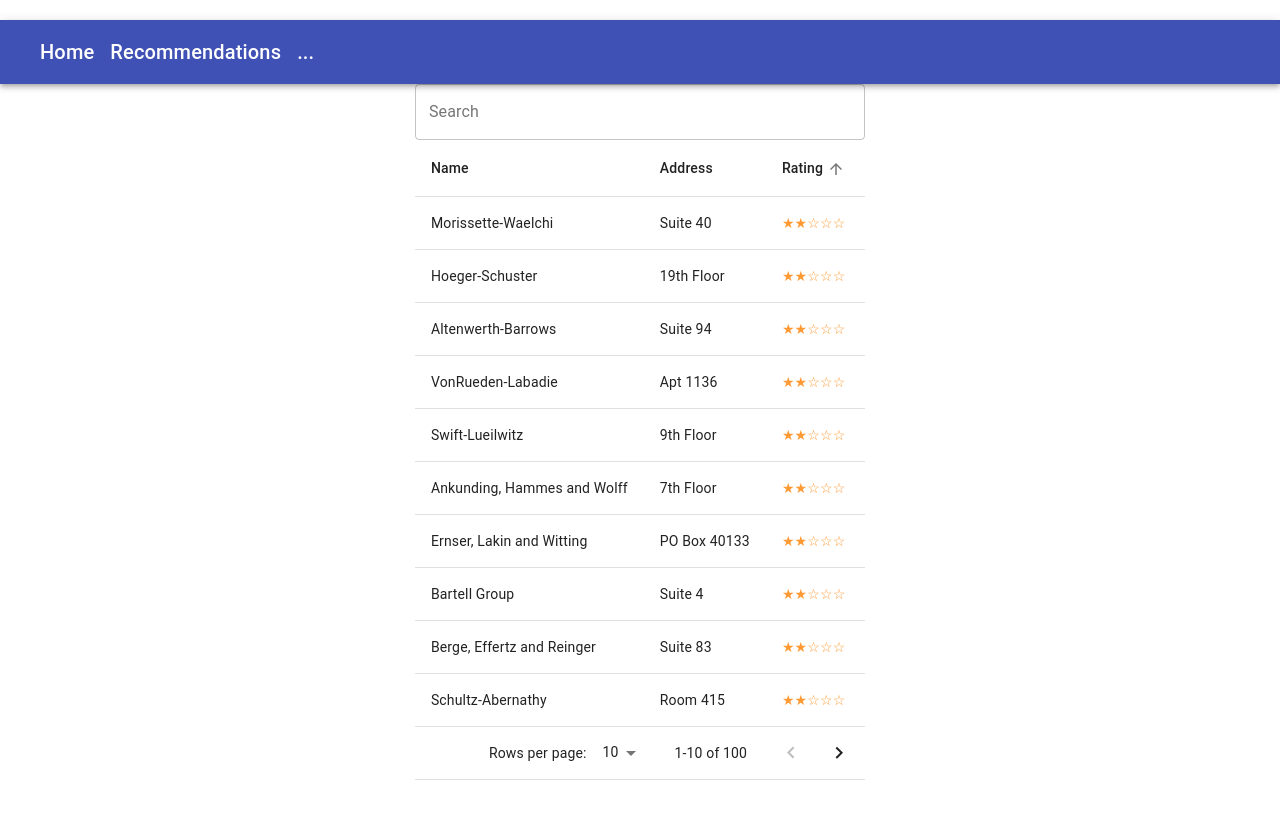
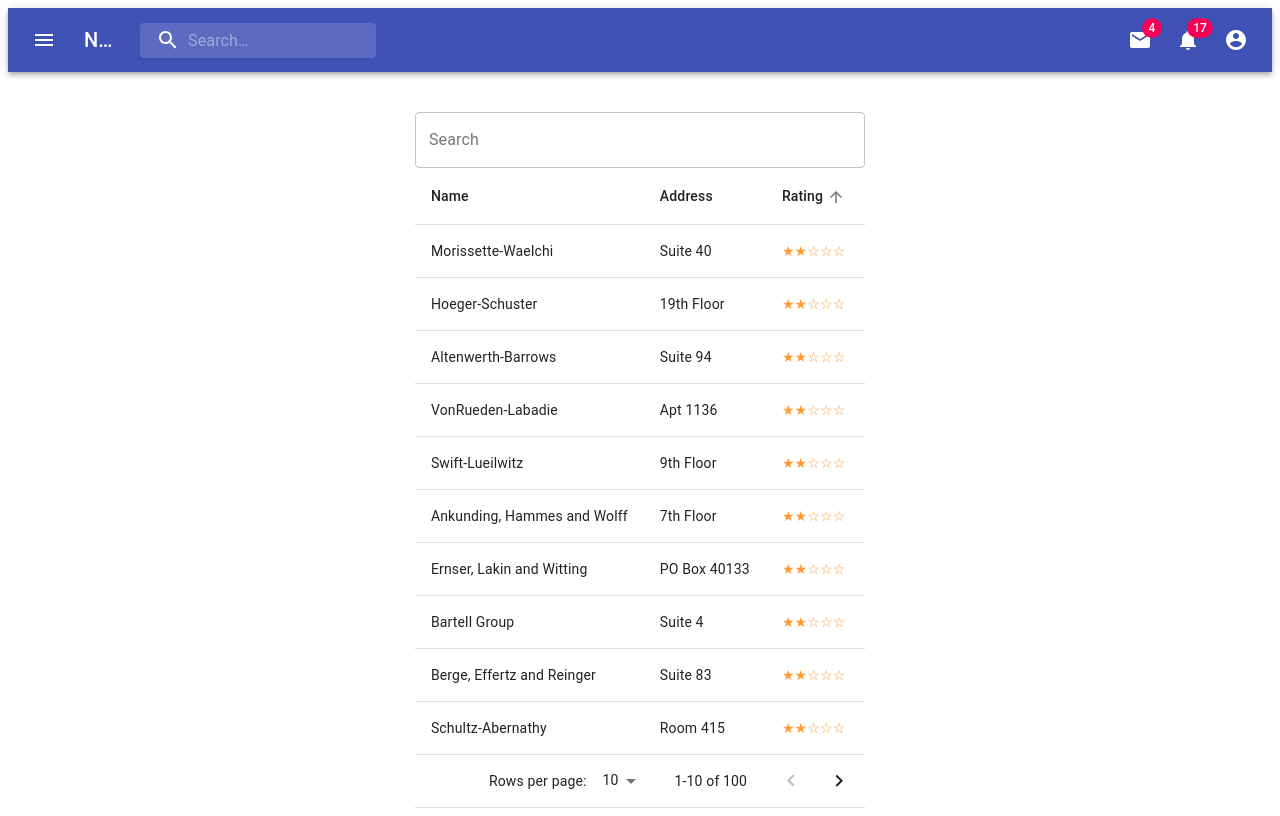
Before and after one commit to CS222-UIUC/course-project-team46, a React (Create React App) app in the folder client/: page / in a window 1280 px wide. Built offline with nearby package versions, Linux system fonts and the light colour scheme.

Commit message:
add app bar example from mui

```diff
--- a/client/package.json
+++ b/client/package.json
@@ -6,6 +6,7 @@
     "@emotion/react": "^11.10.6",
     "@emotion/styled": "^11.10.6",
     "@material-ui/core": "^4.12.4",
+    "@material-ui/icons": "^4.11.3",
     "@mui/material": "^5.11.10",
     "@testing-library/jest-dom": "^5.16.5",
     "@testing-library/react": "^13.4.0",
--- a/client/src/App.js
+++ b/client/src/App.js
@@ -1,13 +1,14 @@
 import './App.css';
 
 import SearchBar from './Components/SearchBar'
-import NavigationBar from './Components/NavigationBar';
+import AppBar from './Components/AppBar'
+// import NavigationBar from './Components/NavigationBar';
 
 function App() {
     return (
         <div className="App">
             <header className="App-header">
-                <NavigationBar />
+                <AppBar />
                 <SearchBar/>
             </header>
         </div>
--- /dev/null
+++ b/client/src/Components/AppBar/index.js
@@ -0,0 +1,239 @@
+import React from 'react';
+import { alpha, makeStyles } from '@material-ui/core/styles';
+import AppBar from '@material-ui/core/AppBar';
+import Toolbar from '@material-ui/core/Toolbar';
+import IconButton from '@material-ui/core/IconButton';
+import Typography from '@material-ui/core/Typography';
+import InputBase from '@material-ui/core/InputBase';
+import Badge from '@material-ui/core/Badge';
+import MenuItem from '@material-ui/core/MenuItem';
+import Menu from '@material-ui/core/Menu';
+import MenuIcon from '@material-ui/icons/Menu';
+import SearchIcon from '@material-ui/icons/Search';
+import AccountCircle from '@material-ui/icons/AccountCircle';
+import MailIcon from '@material-ui/icons/Mail';
+import NotificationsIcon from '@material-ui/icons/Notifications';
+import MoreIcon from '@material-ui/icons/MoreVert';
+
+// import Search from "../Search";
+
+const useStyles = makeStyles((theme) => ({
+    grow: {
+        flexGrow: 1,
+        width: '100%',
+    },
+    menuButton: {
+        marginRight: theme.spacing(2),
+    },
+    title: {
+        display: 'none',
+        [theme.breakpoints.up('sm')]: {
+            display: 'block',
+        },
+    },
+    search: {
+        position: 'relative',
+        borderRadius: theme.shape.borderRadius,
+        backgroundColor: alpha(theme.palette.common.white, 0.15),
+            '&:hover': {
+            backgroundColor: alpha(theme.palette.common.white, 0.25),
+            },
+        marginRight: theme.spacing(2),
+        marginLeft: 0,
+        width: '100%',
+        [theme.breakpoints.up('sm')]: {
+            marginLeft: theme.spacing(3),
+            width: 'auto',
+        },
+    },
+    searchIcon: {
+        padding: theme.spacing(0, 2),
+        height: '100%',
+        position: 'absolute',
+        pointerEvents: 'none',
+        display: 'flex',
+        alignItems: 'center',
+        justifyContent: 'center',
+    },
+    inputRoot: {
+        color: 'inherit',
+    },
+    inputInput: {
+        padding: theme.spacing(1, 1, 1, 0),
+        // vertical padding + font size from searchIcon
+        paddingLeft: `calc(1em + ${theme.spacing(4)}px)`,
+        transition: theme.transitions.create('width'),
+        width: '100%',
+        [theme.breakpoints.up('md')]: {
+            width: '20ch',
+        },
+    },
+    sectionDesktop: {
+        display: 'none',
+        [theme.breakpoints.up('md')]: {
+            display: 'flex',
+        },
+    },
+    sectionMobile: {
+        display: 'flex',
+        [theme.breakpoints.up('md')]: {
+            display: 'none',
+        },
+    },
+}));
+
+export default function PrimarySearchAppBar() {
+    const classes = useStyles();
+    const [anchorEl, setAnchorEl] = React.useState(null);
+    const [mobileMoreAnchorEl, setMobileMoreAnchorEl] = React.useState(null);
+
+    const isMenuOpen = Boolean(anchorEl);
+    const isMobileMenuOpen = Boolean(mobileMoreAnchorEl);
+
+    const handleProfileMenuOpen = (event) => {
+        setAnchorEl(event.currentTarget);
+    };
+
+    const handleMobileMenuClose = () => {
+        setMobileMoreAnchorEl(null);
+    };
+
+    const handleMenuClose = () => {
+        setAnchorEl(null);
+        handleMobileMenuClose();
+    };
+
+    const handleMobileMenuOpen = (event) => {
+        setMobileMoreAnchorEl(event.currentTarget);
+    };
+
+    const menuId = 'primary-search-account-menu';
+    const renderMenu = (
+        <Menu
+            anchorEl={anchorEl}
+            anchorOrigin={{ vertical: 'top', horizontal: 'right' }}
+            id={menuId}
+            keepMounted
+            transformOrigin={{ vertical: 'top', horizontal: 'right' }}
+            open={isMenuOpen}
+            onClose={handleMenuClose}
+        >
+        <MenuItem onClick={handleMenuClose}>Profile</MenuItem>
+        <MenuItem onClick={handleMenuClose}>My account</MenuItem>
+        </Menu>
+    );
+
+    const mobileMenuId = 'primary-search-account-menu-mobile';
+    const renderMobileMenu = (
+        <Menu
+            anchorEl={mobileMoreAnchorEl}
+            anchorOrigin={{ vertical: 'top', horizontal: 'right' }}
+            id={mobileMenuId}
+            keepMounted
+            transformOrigin={{ vertical: 'top', horizontal: 'right' }}
+            open={isMobileMenuOpen}
+            onClose={handleMobileMenuClose}
+        >
+        <MenuItem>
+            <IconButton aria-label="show 4 new mails" color="inherit">
+            <Badge badgeContent={4} color="secondary">
+                <MailIcon />
+            </Badge>
+            </IconButton>
+            <p>Messages</p>
+        </MenuItem>
+        <MenuItem>
+            <IconButton aria-label="show 11 new notifications" color="inherit">
+            <Badge badgeContent={11} color="secondary">
+                <NotificationsIcon />
+            </Badge>
+            </IconButton>
+            <p>Notifications</p>
+        </MenuItem>
+        <MenuItem onClick={handleProfileMenuOpen}>
+            <IconButton
+                aria-label="account of current user"
+                aria-controls="primary-search-account-menu"
+                aria-haspopup="true"
+                color="inherit"
+            >
+            <AccountCircle />
+            </IconButton>
+            <p>Profile</p>
+        </MenuItem>
+        </Menu>
+    );
+
+    return (
+        <div className={classes.grow}>
+            <AppBar position="static">
+                <Toolbar>
+                <IconButton
+                    edge="start"
+                    className={classes.menuButton}
+                    color="inherit"
+                    aria-label="open drawer"
+                >
+                <MenuIcon />
+                </IconButton>
+                <Typography className={classes.title} variant="h6" noWrap>
+                    Name
+                </Typography>
+
+                {/* <Search/> */}
+
+                <div className={classes.search}>
+                    <div className={classes.searchIcon}>
+                    <SearchIcon />
+                    </div>
+                    <InputBase
+                        placeholder="Search…"
+                        classes={{
+                            root: classes.inputRoot,
+                            input: classes.inputInput,
+                        }}
+                        inputProps={{ 'aria-label': 'search' }}
+                    />
+                </div>
+                <div className={classes.grow} />
+                <div className={classes.sectionDesktop}>
+                    <IconButton aria-label="show 4 new mails" color="inherit">
+                        <Badge badgeContent={4} color="secondary">
+                            <MailIcon />
+                        </Badge>
+                    </IconButton>
+                    <IconButton aria-label="show 17 new notifications" color="inherit">
+                        <Badge badgeContent={17} color="secondary">
+                            <NotificationsIcon />
+                        </Badge>
+                    </IconButton>
+                    <IconButton
+                        edge="end"
+                        aria-label="account of current user"
+                        aria-controls={menuId}
+                        aria-haspopup="true"
+                        onClick={handleProfileMenuOpen}
+                        color="inherit"
+                    >
+                        <AccountCircle />
+                    </IconButton>
+                </div>
+                <div className={classes.sectionMobile}>
+                    <IconButton
+                        aria-label="show more"
+                        aria-controls={mobileMenuId}
+                        aria-haspopup="true"
+                        onClick={handleMobileMenuOpen}
+                        color="inherit"
+                    >
+                        <MoreIcon />
+                    </IconButton>
+                </div>
+                </Toolbar>
+            </AppBar>
+
+            {renderMobileMenu}
+            {renderMenu}
+        </div>
+    );
+}
```
Also changed, not shown: client/src/Components/AppBar/style.css (added), 1 other file (tests, documents, lock files or other folders).
